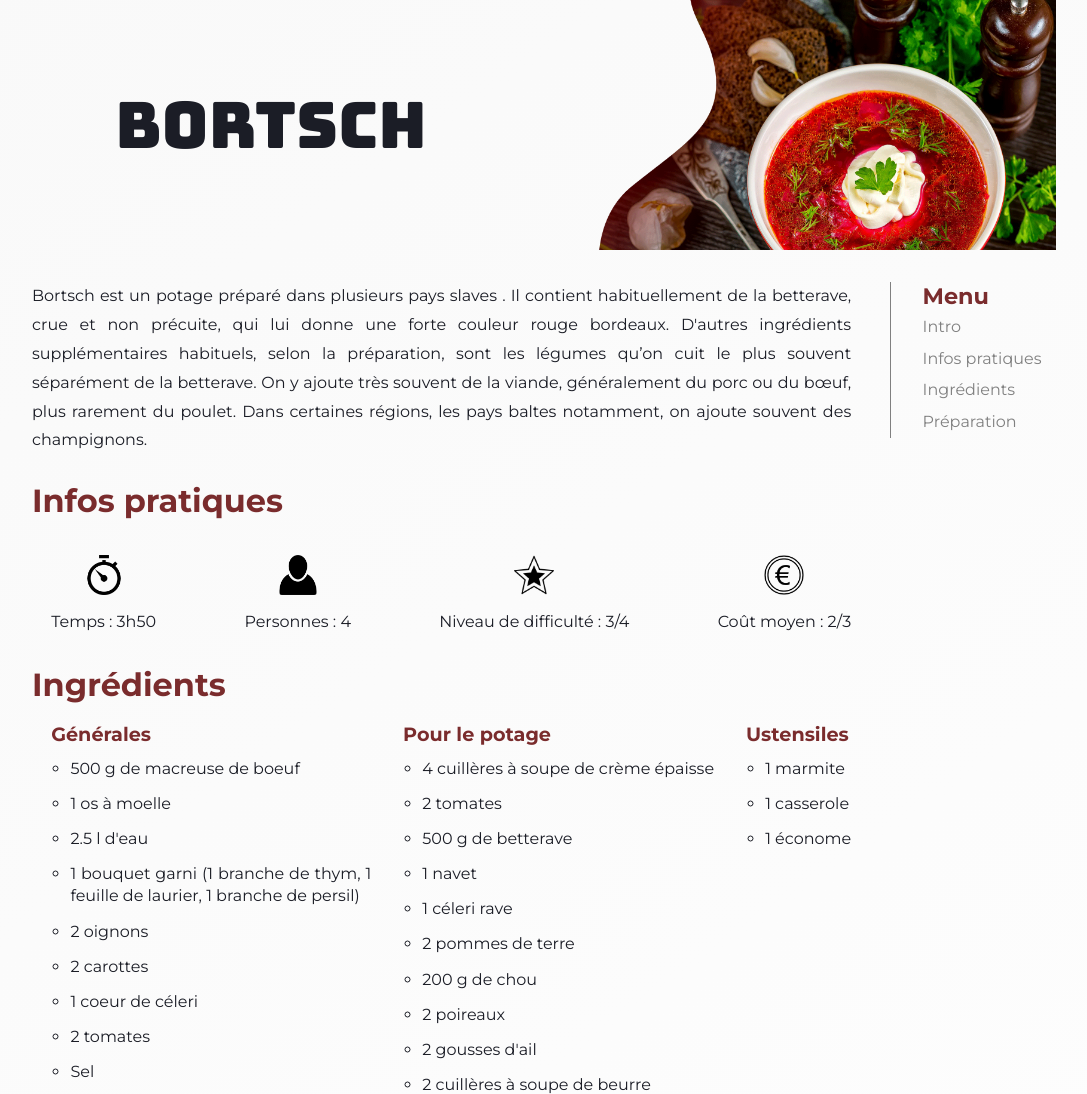
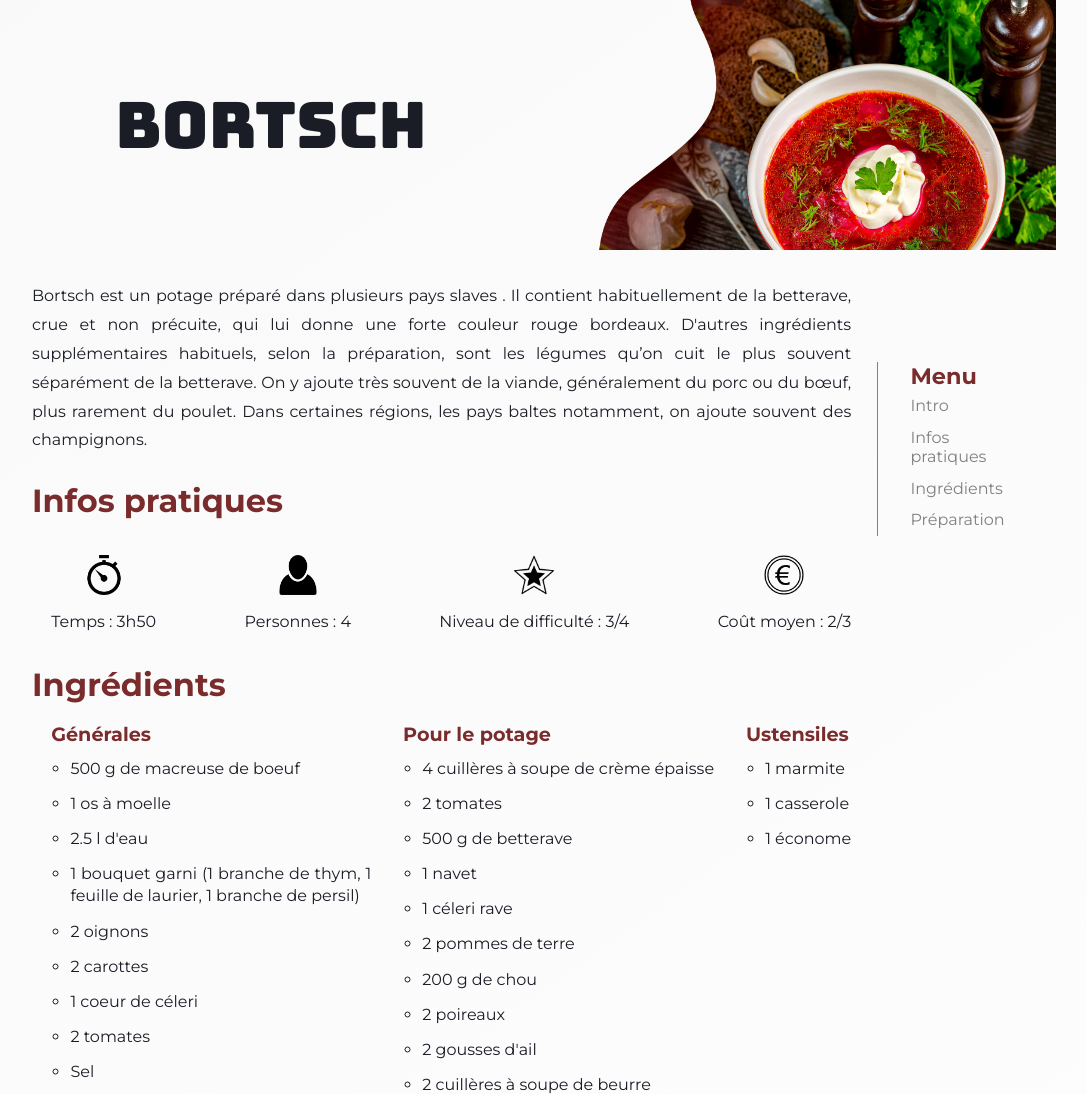
Before and after one commit to yanasnytko/Semaine-01, a plain HTML site: page Exercices/exercice-recette/index.html in a window 1280 px wide. Shown: the top 1094 px of the page, without its empty margins (96-1183 px from the left). Drawn offline with Linux system fonts and the light colour scheme.

Commit message:
Correction Recette

```diff
--- a/Exercices/exercice-recette/index.html
+++ b/Exercices/exercice-recette/index.html
@@ -15,23 +15,7 @@
 
   <body itemscope itemtype="https://schema.org/Recipe">
     <!-- Intro -->
-    <header role="banner">
-      <h1 id="image" itemprop="name">
-        Bortsch
-      </h1>
-      <div id="intro">
-        <p class="intro" itemprop="description">
-          Bortsch est un potage préparé dans plusieurs pays
-          <span itemprop="recipeCuisine">slaves</span>
-          . Il contient habituellement de la betterave, crue et non précuite,
-          qui lui donne une forte couleur rouge bordeaux. D'autres ingrédients
-          supplémentaires habituels, selon la préparation, sont les légumes
-          qu’on cuit le plus souvent séparément de la betterave. On y ajoute
-          très souvent de la viande, généralement du porc ou du bœuf, plus
-          rarement du poulet. Dans certaines régions, les pays baltes notamment,
-          on ajoute souvent des champignons.
-        </p>
-        <nav class="intro" role="navigation">
+    <nav role="navigation">
       <h2>
         Menu
       </h2>
@@ -70,6 +54,22 @@
         </li>
       </ul>
     </nav>
+    <header role="banner">
+      <h1 id="image" itemprop="name">
+        Bortsch
+      </h1>
+      <div>
+        <p itemprop="description">
+          Bortsch est un potage préparé dans plusieurs pays
+          <span itemprop="recipeCuisine">slaves</span>
+          . Il contient habituellement de la betterave, crue et non précuite,
+          qui lui donne une forte couleur rouge bordeaux. D'autres ingrédients
+          supplémentaires habituels, selon la préparation, sont les légumes
+          qu’on cuit le plus souvent séparément de la betterave. On y ajoute
+          très souvent de la viande, généralement du porc ou du bœuf, plus
+          rarement du poulet. Dans certaines régions, les pays baltes notamment,
+          on ajoute souvent des champignons.
+        </p>
       </div>
     </header>
 
--- a/Exercices/exercice-recette/style.css
+++ b/Exercices/exercice-recette/style.css
@@ -44,26 +44,28 @@ body {
   margin: 0 auto;
 }
 
-#intro {
-  display: flex;
-  flex-flow: row nowrap;
-  justify-content: start;
-  align-items: flex-start;
+nav {
+  border-left: gray solid 1px;
+  padding-left: 2em;
+  top: 0;
+  position: -webkit-sticky;
+  position: sticky;
+  float: right;
+  width: 14%;
+  margin-top: 361.6px;
+  margin-right: 2.2em;
 }
+@supports (-webkit-overflow-scrolling: touch) {
+  nav {
+    background-attachment: scroll;
+  }
+}
+
 header p {
   text-align: justify;
   margin: 2em 2em 0 0;
   width: 80%;
   line-height: 1.8em;
-}
-nav {
-  border-left: gray solid 1px;
-  margin-top: 2em;
-  padding-left: 2em;
-  position: fixed;
-  right: 0;
-  margin-right: 11%;
-  width: 12%;
 }
 
 main {
```
Lines whose indentation alone changed are shown as unchanged.
